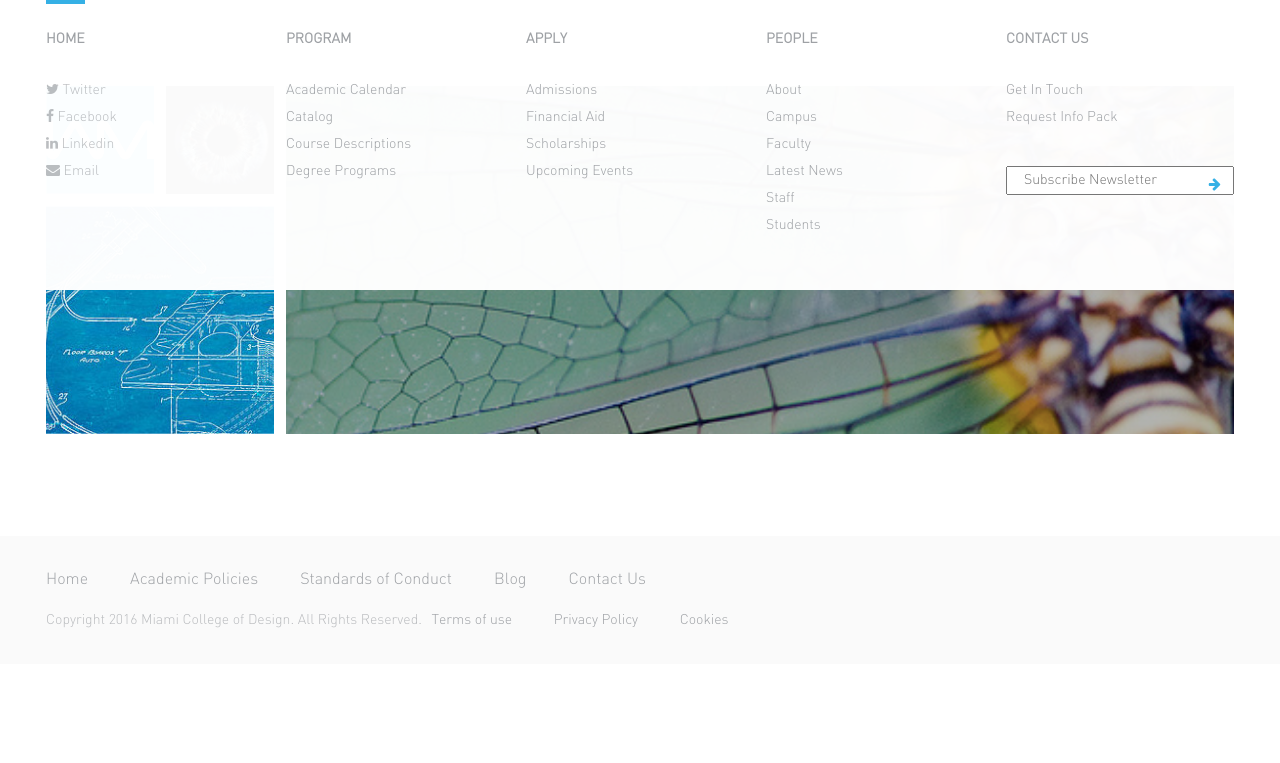
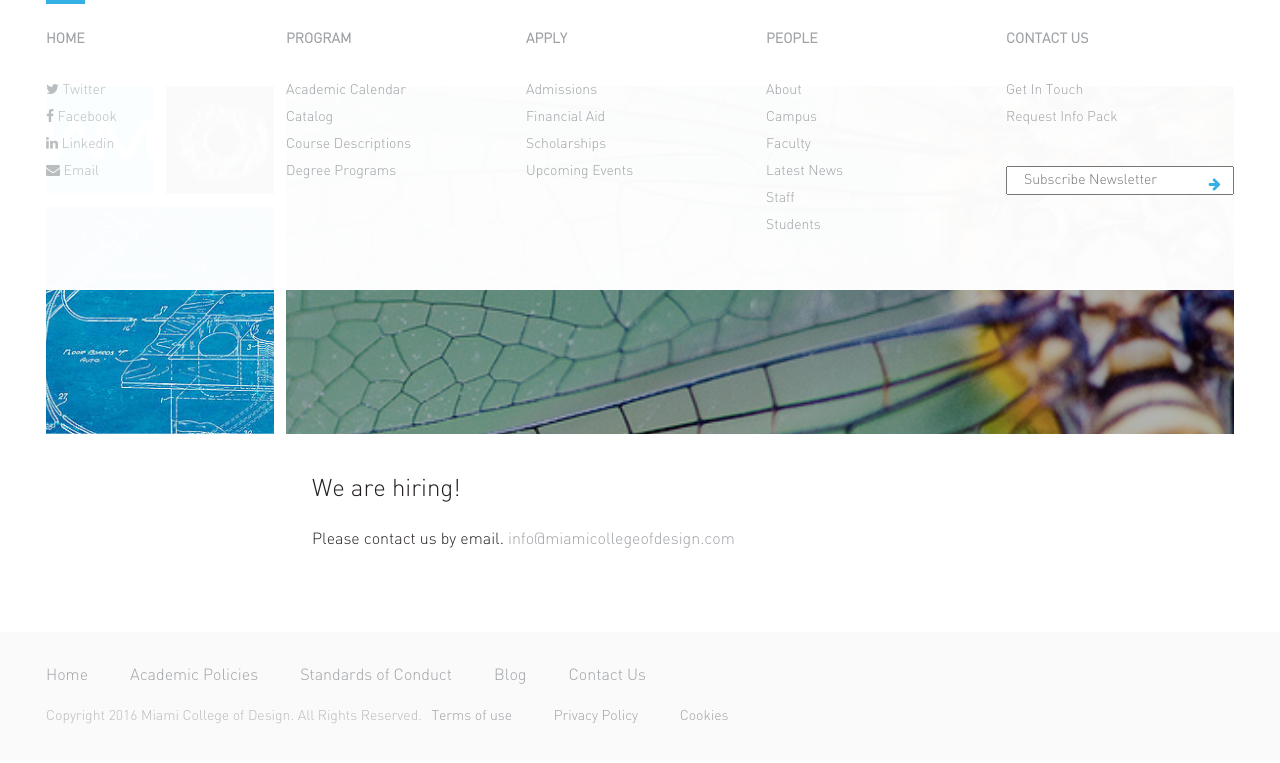
Before and after one commit to akritibhusal/MiamiCollegeofDesign, a Jekyll site: the page built from people/staff.markdown, in a window 1280 px wide. Shown: the top 763 px of the page. Built offline with Jekyll 4.4.1, drawn with Linux system fonts in a browser that asks for light colours; nearby versions of some CDN libraries.

Commit message:
Updated Staff

```diff
--- a/people/staff.markdown
+++ b/people/staff.markdown
@@ -4,3 +4,8 @@ date: 2016-12-02 14:12:00 Z
 permalink: "/people/staff/"
 position: 3
 ---
+
+## We are hiring!
+
+Please contact us by email.
+[info@miamicollegeofdesign.com](mailto:info@miamicollegeofdesign.com)
```
